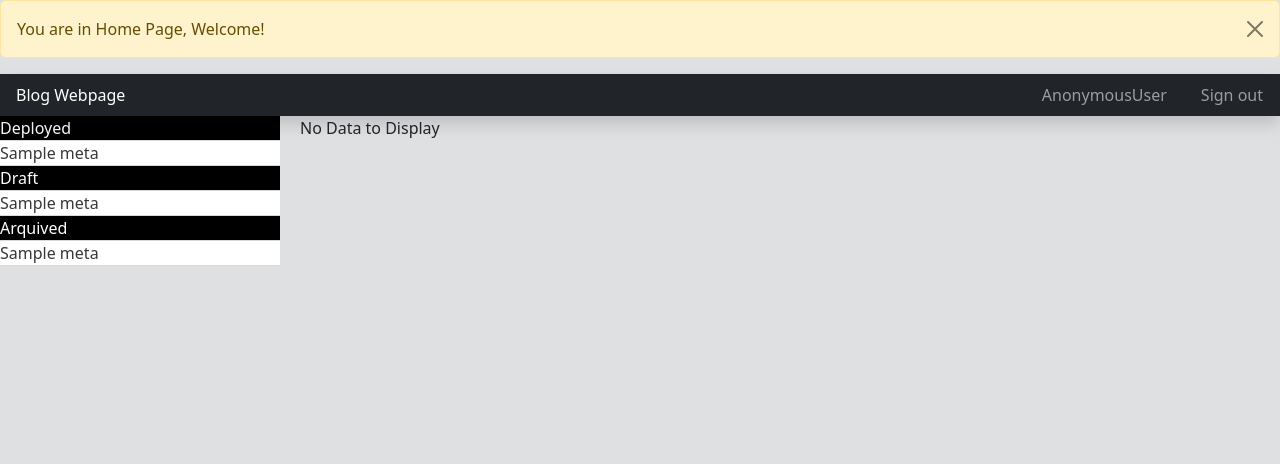
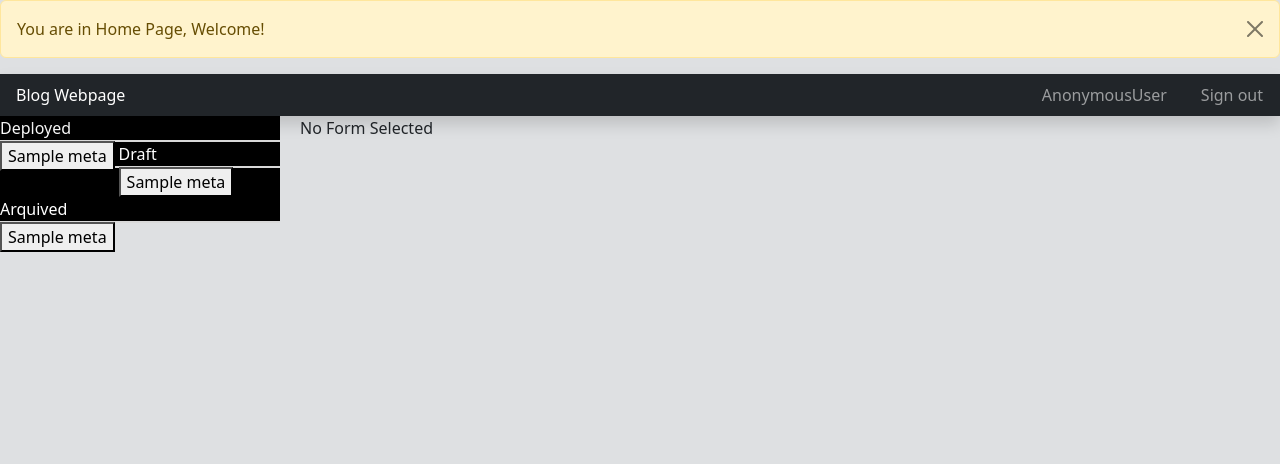
Before and after one commit to josecome/data-collection-tool-django, a Django app: page / in a window 1280 px wide. Shown: the top 464 px of the page. Run offline with Django 4.2, Linux system fonts and the light colour scheme; tables that the repository leaves empty hold one stand-in row (values such as "Sample post"); some libraries are stand-ins or nearby versions.

Commit message:
Button, Route and method to select and display form added

```diff
--- a/data_collection_tool_django/urls.py
+++ b/data_collection_tool_django/urls.py
@@ -19,5 +19,6 @@ from forms import views as form_views
 
 urlpatterns = [
     path('', form_views.landingPage, name='landingpage'),
+    path('formpage/<str:id>', form_views.FormPage, name='formpage'),
     path('admin/', admin.site.urls),
 ]
--- a/forms/templates/landingpage.html
+++ b/forms/templates/landingpage.html
@@ -8,7 +8,9 @@
                 <div
                     class="projects_name{% if forloop.counter0|divisibleby:2 %} projects_name_y{% else %} projects_name_n{% endif %}"
                     >
-                    {{ f.form_name }}
+                    <form action="/formpage/{{ f.pk }}" style="float: left; padding-right: 4px;">
+                        <button type="submit" class="">{{ f.form_name }}</button>
+                    </form>
                 </div>
                {% endfor %}
                <div style="color: white; background-color: black; width: 100%;">Draft</div>
@@ -16,7 +18,9 @@
                <div
                class="projects_name{% if forloop.counter0|divisibleby:2 %} projects_name_y{% else %} projects_name_n{% endif %}"
                >
-               {{ f.form_name }}
+               <form action="/formpage/{{ f.pk }}" style="float: left; padding-right: 4px;">
+                   <button type="submit" class="">{{ f.form_name }}</button>
+               </form>
                </div>
                {% endfor %}
                <div style="color: white; background-color: black; width: 100%;">Arquived</div>
@@ -24,12 +28,14 @@
                <div
                class="projects_name{% if forloop.counter0|divisibleby:2 %} projects_name_y{% else %} projects_name_n{% endif %}"
                >
-               {{ f.form_name }}
+               <form action="/formpage/{{ f.pk }}" style="float: left; padding-right: 4px;">
+                   <button type="submit" class="">{{ f.form_name }}</button>
+               </form>
                </div>
                {% endfor %}
             </div>
             <div style="margin-left: 300px;">
-               No Data to Display
+               {% if form_id %} {{ form_id.form_name }} {% else %} No Form Selected {% endif %}
             </div>
     </div>
 
--- a/forms/views.py
+++ b/forms/views.py
@@ -12,3 +12,13 @@ def landingPage(request):
     context['form_draft'] = Project_Form_Meta.objects.filter(form_status='deployed')
     context['form_arquived'] = Project_Form_Meta.objects.filter(form_status='deployed')
     return render(request, 'landingpage.html', context)
+
+
+def FormPage(request, id):
+    messages.success(request, _('You are in Home Page, Welcome!'))
+    context = {}
+    context['form_id'] = Project_Form_Meta.objects.get(pk=id.replace('-', ''))
+    context['form_deployed'] = Project_Form_Meta.objects.filter(form_status='deployed')
+    context['form_draft'] = Project_Form_Meta.objects.filter(form_status='deployed')
+    context['form_arquived'] = Project_Form_Meta.objects.filter(form_status='deployed')
+    return render(request, 'landingpage.html', context)
```
